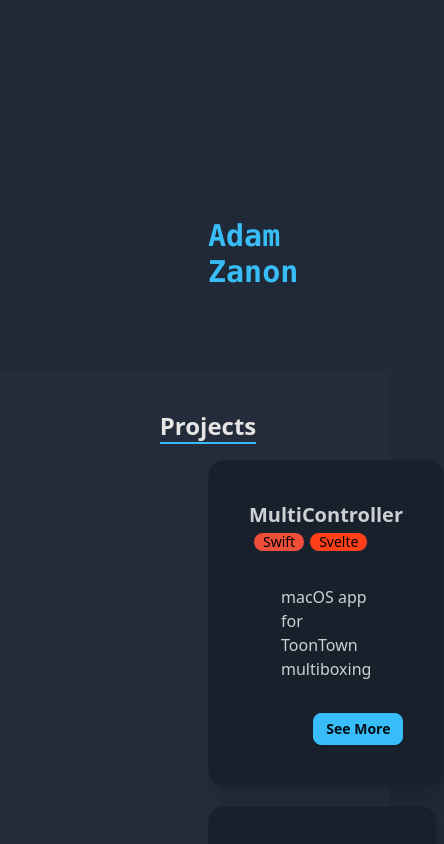
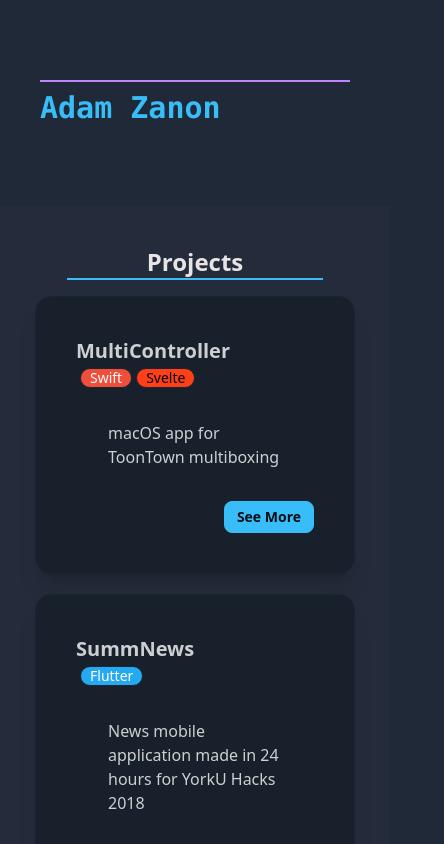
Before and after one commit to AdamZed/adamzanon.com, a SvelteKit app: page / in a window 390 px wide. Shown: the top 844 px of the page, 444 px wide, since content can reach past the window. Built offline with nearby package versions, Linux system fonts and the light colour scheme.

Commit message:
change mobile viewport margins

```diff
--- a/src/routes/+page.svelte
+++ b/src/routes/+page.svelte
@@ -6,7 +6,7 @@
 	<title>Adam Zanon</title>
 </svelte:head>
 
-<div class="mx-52 mt-48 border-t-2 border-secondary pt-6">
+<div class="mx-10 mt-20 border-t-2 border-secondary pt-2 lg:mx-52 lg:mt-48 lg:pt-6">
 	<h1 class="font-mono text-3xl font-bold text-primary">Adam Zanon</h1>
 	<div>
 		<a target="_blank" href="https://www.github.com/AdamZed">
--- a/src/routes/Projects.svelte
+++ b/src/routes/Projects.svelte
@@ -1,11 +1,11 @@
 <script lang="ts">
 	const BADGE_STYLES: Record<string, string> = {
-		Swift: 'bg-[#EF4F3A]',
-		Flutter: 'bg-[#25AAF2]',
-		Python: 'bg-[#386C9C]',
-		Django: 'bg-[#183D30]',
+		Swift: 'bg-[#EF4F3A] text-white',
+		Flutter: 'bg-[#25AAF2] text-white',
+		Python: 'bg-[#386C9C] text-yellow-500',
+		Django: 'bg-[#183D30] text-white',
 		Svelte: 'bg-[#FF3F18]',
-		Java: 'bg-[#3467A5]'
+		Java: 'bg-[#3467A5] text-orange-500'
 	};
 	let projects = [
 		{
@@ -36,7 +36,7 @@
 </script>
 
 <div class="my-20 bg-[#242c3b] pb-20">
-	<div class="mx-52 pt-6">
+	<div class="mx-5 pt-6 lg:mx-52">
 		<div class="flex justify-center">
 			<h2 class="my-4 w-64 border-b-2 border-primary text-center text-2xl font-bold text-neutral">
 				Projects
```
